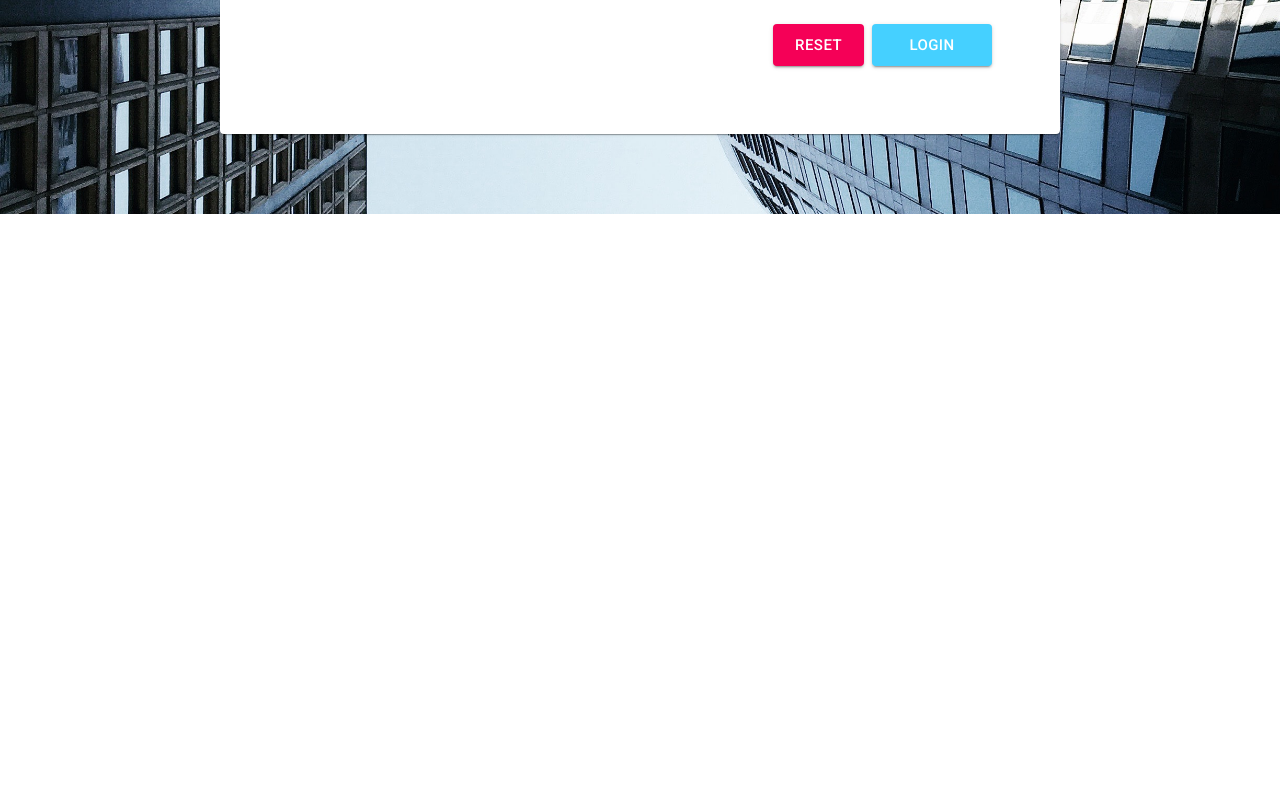
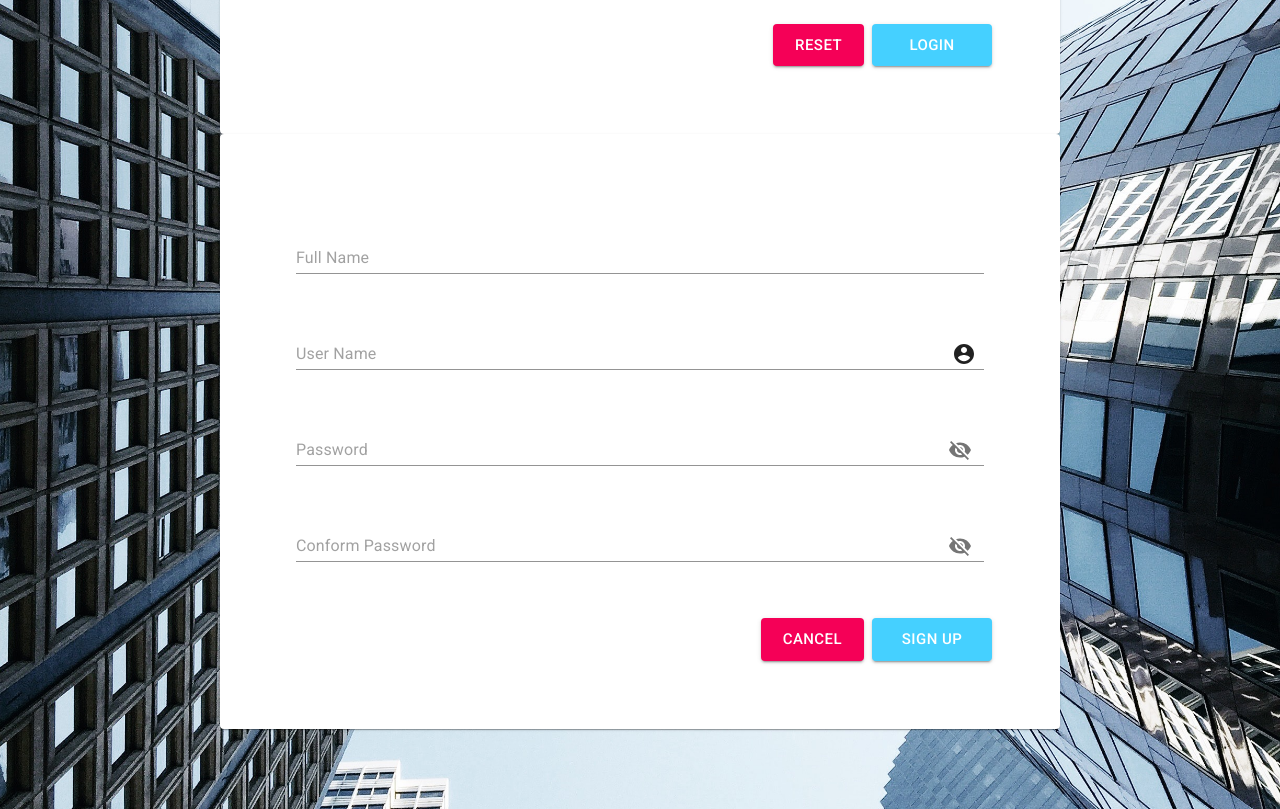
Before and after one commit to pbohora/Bloglist-frontend, a React (Create React App) app: page /signup in a window 1280 px wide. Shown: the part 440-1249 px from the top of the page. Before the commit the page ends 800 px from the top, so only its background shows below. Built offline with nearby package versions, Linux system fonts and the light colour scheme; no server answers.

Commit message:
add signup form

```diff
--- a/src/App.js
+++ b/src/App.js
@@ -8,6 +8,7 @@ import {
 } from 'react-router-dom'
 
 import LoginForm from './components/LoginForm'
+import SignupForm from './components/SignupForm'
 import BlogList from './components/BLogs/BlogList'
 import BlogpostForm from './components/BlogpostForm'
 import Notification from './components/Notification'
@@ -206,6 +207,18 @@ const App = () => {
               />
             )}
           />
+          <Route
+            path='/signup'
+            render={() => (
+              <SignupForm
+                handleLogin={handleLogin}
+                userName={userName}
+                passWord={passWord}
+                handleClickShowPassword={handleClickShowPassword}
+                showPassword={showPassword}
+              />
+            )}
+          />
         </Section>
       </Router>
     </div>
--- a/src/components/Navbar.js
+++ b/src/components/Navbar.js
@@ -99,7 +99,7 @@ export default function Navbar({ user, handleLogOut }) {
             </div>
           ) : (
             <>
-              <Link to='/login'>
+              <Link to='/signup'>
                 <MenuItem className={classes.menuItem} onClick={handleClose}>
                   Sign up
                 </MenuItem>
--- /dev/null
+++ b/src/components/SignupForm.js
@@ -0,0 +1,147 @@
+import React from 'react'
+import { makeStyles } from '@material-ui/core/styles'
+import Input from '@material-ui/core/Input'
+import InputAdornment from '@material-ui/core/InputAdornment'
+import FormControl from '@material-ui/core/FormControl'
+import AccountCircle from '@material-ui/icons/AccountCircle'
+import IconButton from '@material-ui/core/IconButton'
+import Visibility from '@material-ui/icons/Visibility'
+import VisibilityOff from '@material-ui/icons/VisibilityOff'
+import Button from '@material-ui/core/Button'
+import Card from '@material-ui/core/Card'
+import CardActions from '@material-ui/core/CardActions'
+import CardContent from '@material-ui/core/CardContent'
+import { Link, Redirect, withRouter } from 'react-router-dom'
+
+const useStyles = makeStyles(theme => ({
+  root: {
+    padding: 60,
+    alignSelf: 'center'
+  },
+
+  margin: {
+    margin: theme.spacing(4, 0)
+  },
+
+  loginButton: {
+    background: '#45d0ff',
+    color: 'white',
+    width: 120,
+    '&:hover': {
+      background: '#09aae0'
+    }
+  },
+  resetButton: {
+    marginLeft: 'auto'
+  }
+}))
+
+const SignupForm = ({
+  handleLogin,
+  userName,
+  passWord,
+  handleClickShowPassword,
+  showPassword
+}) => {
+  const classes = useStyles()
+
+  const handleMouseDownPassword = event => {
+    event.preventDefault()
+  }
+
+  return (
+    <>
+      <Card className={classes.root}>
+        <form onSubmit={handleLogin}>
+          <CardContent>
+            <div>
+              <FormControl fullWidth className={classes.margin}>
+                <Input
+                  id='standard-adornment-password'
+                  placeholder='Full Name'
+                />
+              </FormControl>
+            </div>
+
+            <div>
+              <FormControl fullWidth className={classes.margin}>
+                <Input
+                  id='input-with-icon-adornment'
+                  placeholder='User Name'
+                  {...userName}
+                  endAdornment={
+                    <InputAdornment position='start'>
+                      <AccountCircle />
+                    </InputAdornment>
+                  }
+                />
+              </FormControl>
+            </div>
+
+            <div>
+              <FormControl fullWidth className={classes.margin}>
+                <Input
+                  id='standard-adornment-password'
+                  placeholder='Password'
+                  endAdornment={
+                    <InputAdornment position='end'>
+                      <IconButton
+                        aria-label='toggle password visibility'
+                        onClick={handleClickShowPassword}
+                        onMouseDown={handleMouseDownPassword}
+                      >
+                        {showPassword ? <Visibility /> : <VisibilityOff />}
+                      </IconButton>
+                    </InputAdornment>
+                  }
+                />
+              </FormControl>
+            </div>
+            <div>
+              <FormControl fullWidth className={classes.margin}>
+                <Input
+                  id='standard-adornment-password'
+                  placeholder='Conform Password'
+                  endAdornment={
+                    <InputAdornment position='end'>
+                      <IconButton
+                        aria-label='toggle password visibility'
+                        onClick={handleClickShowPassword}
+                        onMouseDown={handleMouseDownPassword}
+                      >
+                        {showPassword ? <Visibility /> : <VisibilityOff />}
+                      </IconButton>
+                    </InputAdornment>
+                  }
+                />
+              </FormControl>
+            </div>
+          </CardContent>
+
+          <CardActions>
+            <Button
+              className={classes.resetButton}
+              size='large'
+              variant='contained'
+              color='secondary'
+              onClick={() => (userName.onClick(), passWord.onClick())}
+            >
+              Cancel
+            </Button>
+            <Button
+              className={classes.loginButton}
+              size='large'
+              variant='contained'
+              onClick={handleLogin}
+              type='submit'
+            >
+              Sign up
+            </Button>
+          </CardActions>
+        </form>
+      </Card>
+    </>
+  )
+}
+
+export default SignupForm
```
